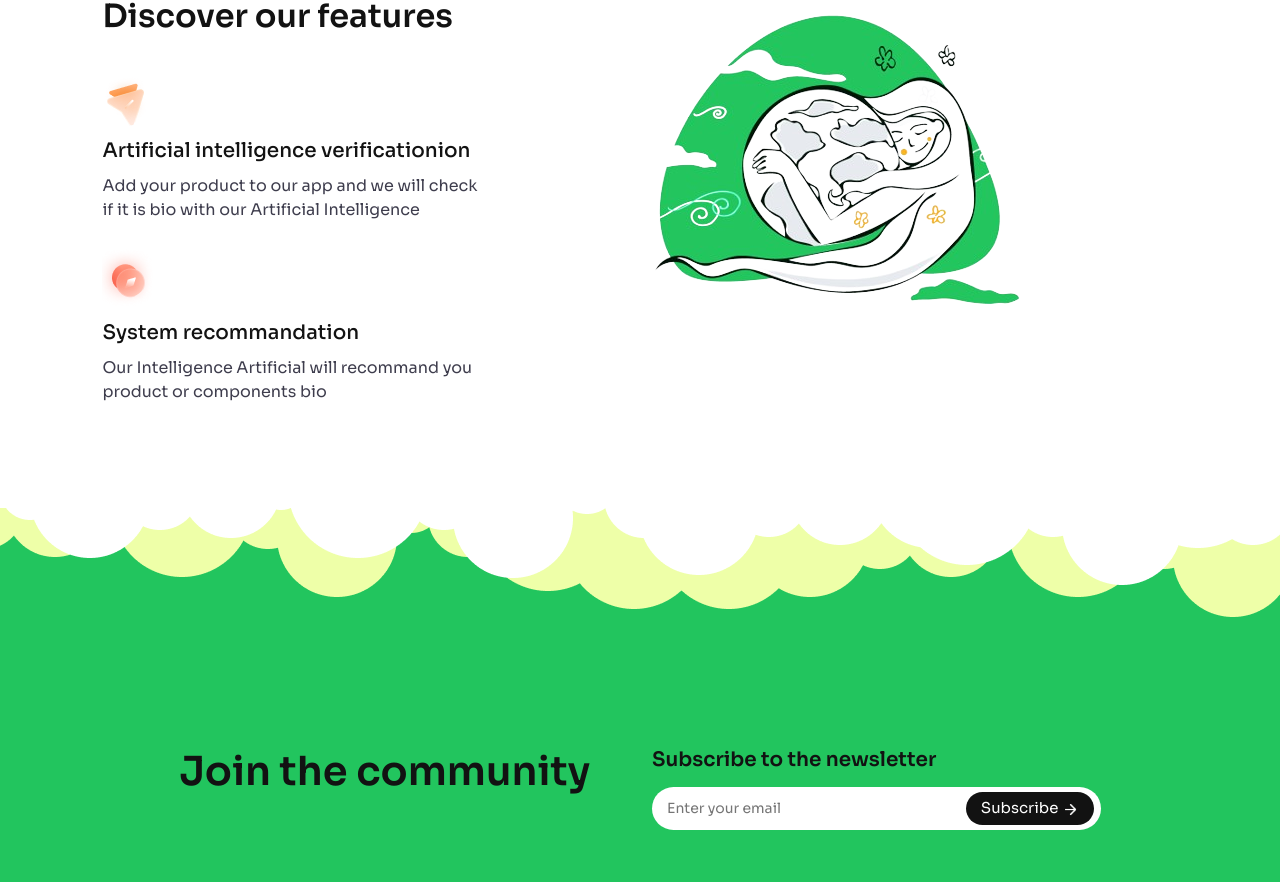
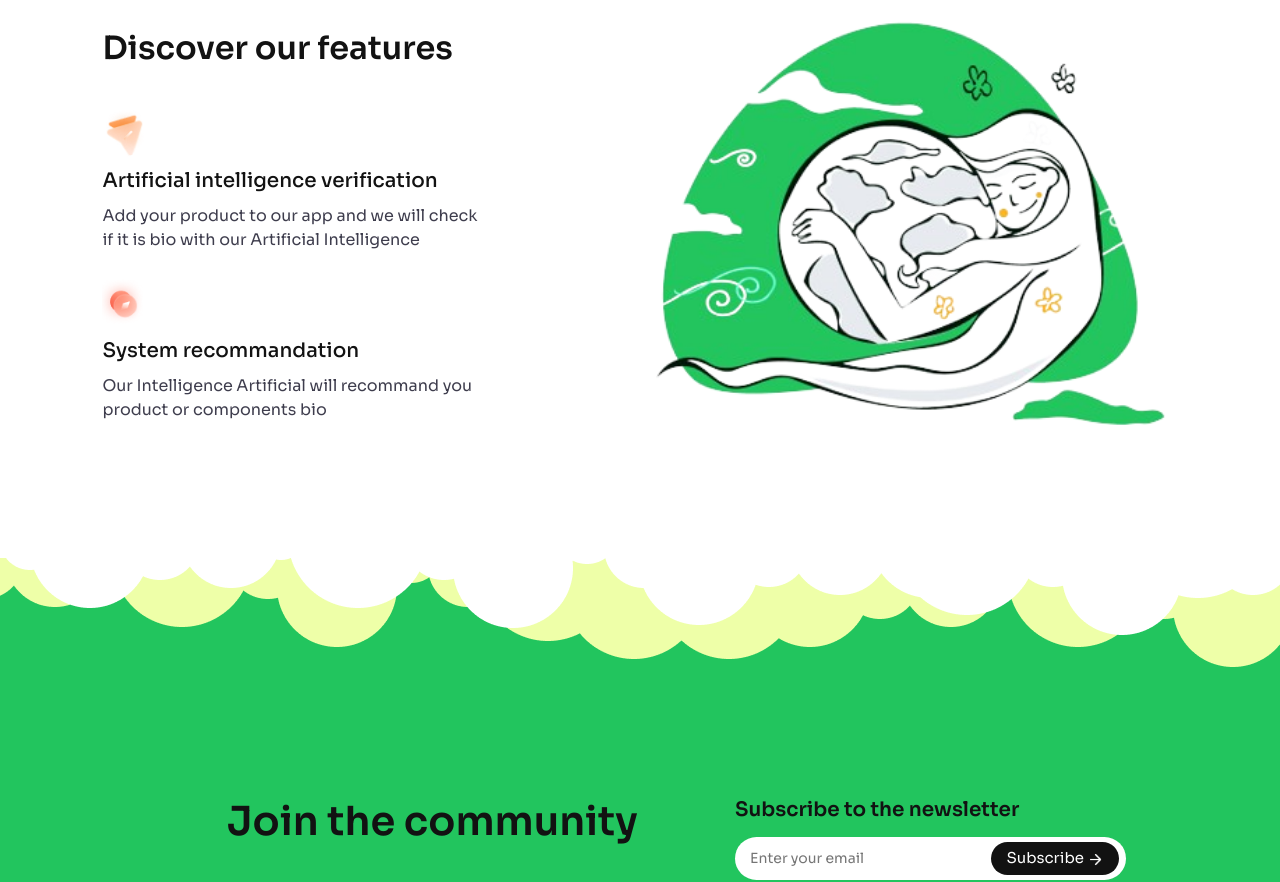
Before and after one commit to KiritoEM/bioSync, a Next.js app: page / in a window 1280 px wide. Shown: the part 1253-2135 px from the top of the page. Built offline with nearby package versions, Linux system fonts and the light colour scheme.

Commit message:
fix gap between community-section

```diff
--- a/src/components/sections/landing/LandingAbout.tsx
+++ b/src/components/sections/landing/LandingAbout.tsx
@@ -14,7 +14,6 @@ const LandingAbout = (): JSX.Element => {
               <LandingCard
                 {...item}
                 align="center"
-                icon_width={70}
                 card_height="13rem"
               />
             </div>
--- a/src/components/sections/landing/LandingCommunity.tsx
+++ b/src/components/sections/landing/LandingCommunity.tsx
@@ -2,12 +2,12 @@ const LandingCommunity = (): JSX.Element => {
   return (
     <section className="landing__community">
       <div className="row">
-        <div className="col-6">
+        <div className="col-7">
           <div className="community-header">
             <h1>Join the community</h1>
           </div>
         </div>
-        <div className="col-6">
+        <div className="col-5">
           <div className="community-subscribe">
             <h5>Subscribe to the newsletter</h5>
             <div className="input">
--- a/src/components/sections/landing/LandingFeatures.tsx
+++ b/src/components/sections/landing/LandingFeatures.tsx
@@ -14,7 +14,7 @@ const LandingFeatures = (): JSX.Element => {
               {featuresCardData.map((item, index) => (
                 <LandigCard
                   {...item}
-                  icon_width={52}
+                  icon_width="45px"
                   align="flex-start"
                   gap="12px"
                   text_width="380px"
--- a/src/helpers/constants.ts
+++ b/src/helpers/constants.ts
@@ -33,7 +33,7 @@ const aboutCardData: ILandingCard[] = [
 const featuresCardData: ILandingCard[] = [
   {
     icon: "/send-icon.png",
-    subtitle: "Artificial intelligence verificationion",
+    subtitle: "Artificial intelligence verification",
     text: "Add your product to our app and we will check if it is bio with our Artificial Intelligence",
   },
   {
--- a/src/styles/sections/landing/landing-community.scss
+++ b/src/styles/sections/landing/landing-community.scss
@@ -1,12 +1,13 @@
 .landing__community {
     margin-top: 13vh;
     background-image: url("/community-bg.png");
-    padding: 30vh 14%;
+    padding: 30vh 12%;
     background-size: contain;
 
     .community-header {
         display: flex;
         align-items: center;
+        justify-content: center;
 
         h1 {
             font-weight: 600;
@@ -18,6 +19,7 @@
         display: flex;
         flex-direction: column;
         justify-content: center;
+        align-items: flex-start;
         gap: 15px;
         width: 100%;
 
--- a/src/styles/sections/landing/landing-features.scss
+++ b/src/styles/sections/landing/landing-features.scss
@@ -22,4 +22,9 @@
             gap: 3vh;
         }
     }
+
+    .features-image img {
+        width: 100%;
+        object-fit: cover;
+    }
 }
--- a/src/utils/interfaces.ts
+++ b/src/utils/interfaces.ts
@@ -17,7 +17,7 @@ interface ILandingCard {
   icon: string;
   subtitle: string;
   text: string;
-  icon_width?: number;
+  icon_width?: string;
   subtitle_width?: number;
   text_width?: string;
   align?: any;
```
